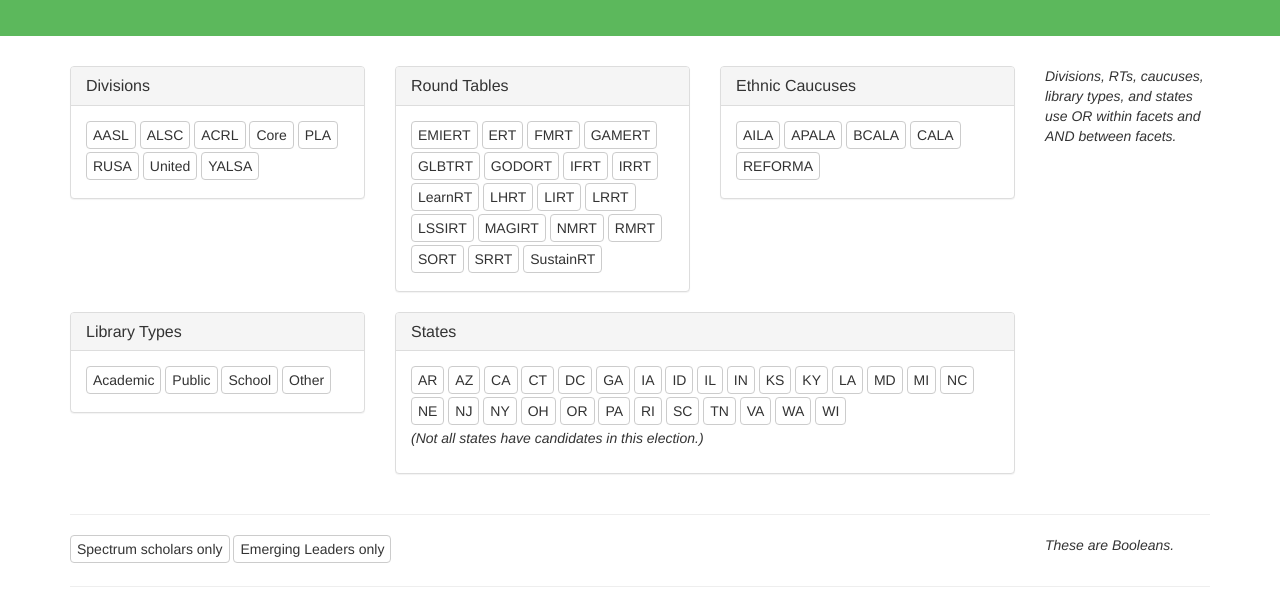
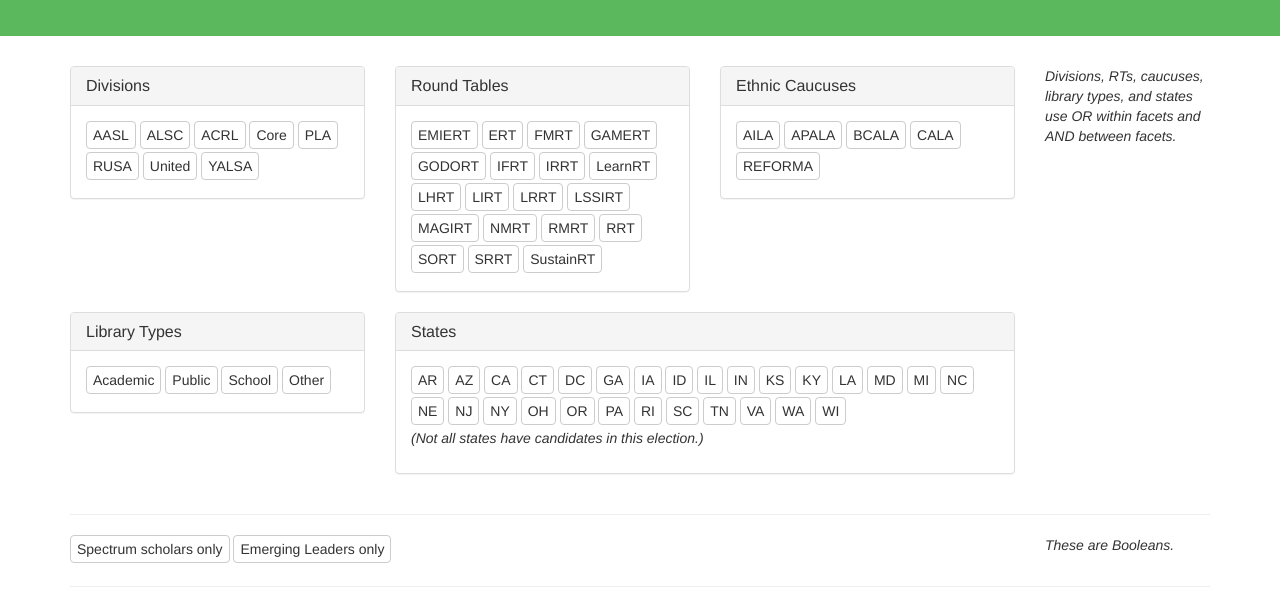
Before and after one commit to thatandromeda/ala_candidate_filter, a plain HTML site: page 2021_ala_council.html in a window 1280 px wide. Shown: the part 159-763 px from the top of the page. Drawn offline with nearby package versions, Linux system fonts and the light colour scheme.

Commit message:
Update round table name

```diff
--- a/2021_ala_council.html
+++ b/2021_ala_council.html
@@ -25,6 +25,9 @@
   * Check to see if multiple division affiliations are split on commas or
     something else.
   * Don't worry about the list of states - it autopopulates.
+  * Check to see if they've updated Core to existing (if so, take out janky
+    workaround).
+  * Check to see if GLBTRT has been updated to RRT (if so, change class name).
 -->
 <html lang="en">
   <head>
@@ -153,7 +156,6 @@
               <button type="button" class="btn btn-default" id="ERT">ERT</button>
               <button type="button" class="btn btn-default" id="FMRT">FMRT</button>
               <button type="button" class="btn btn-default" id="GAMERT">GAMERT</button>
-              <button type="button" class="btn btn-default" id="GLBTRT">GLBTRT</button>
               <button type="button" class="btn btn-default" id="GODORT">GODORT</button>
               <button type="button" class="btn btn-default" id="IFRT">IFRT</button>
               <button type="button" class="btn btn-default" id="IRRT">IRRT</button>
@@ -165,6 +167,7 @@
               <button type="button" class="btn btn-default" id="MAGIRT">MAGIRT</button>
               <button type="button" class="btn btn-default" id="NMRT">NMRT</button>
               <button type="button" class="btn btn-default" id="RMRT">RMRT</button>
+              <button type="button" class="btn btn-default" id="GLBTRT">RRT</button>
               <button type="button" class="btn btn-default" id="SORT">SORT</button>
               <button type="button" class="btn btn-default" id="SRRT">SRRT</button>
               <button type="button" class="btn btn-default" id="SUSTAINRT">SustainRT</button>
```
